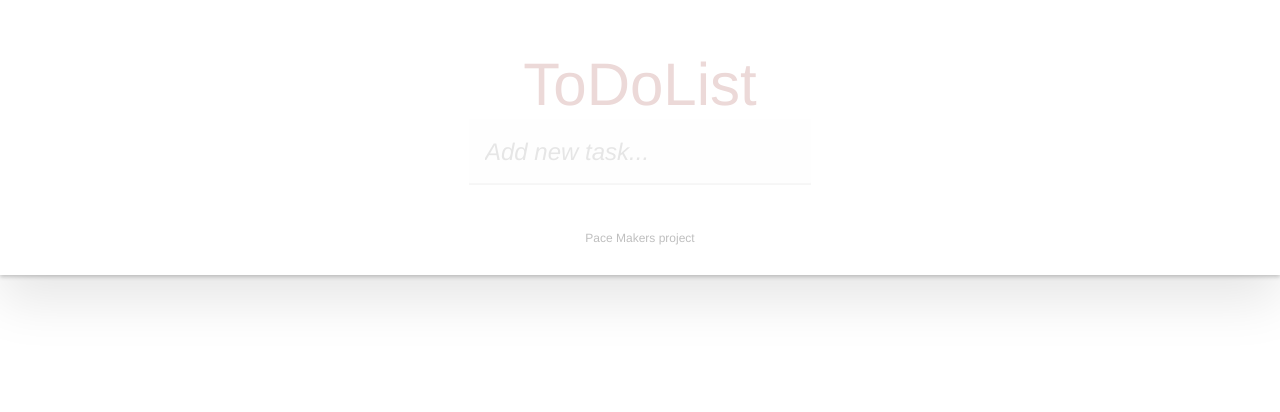
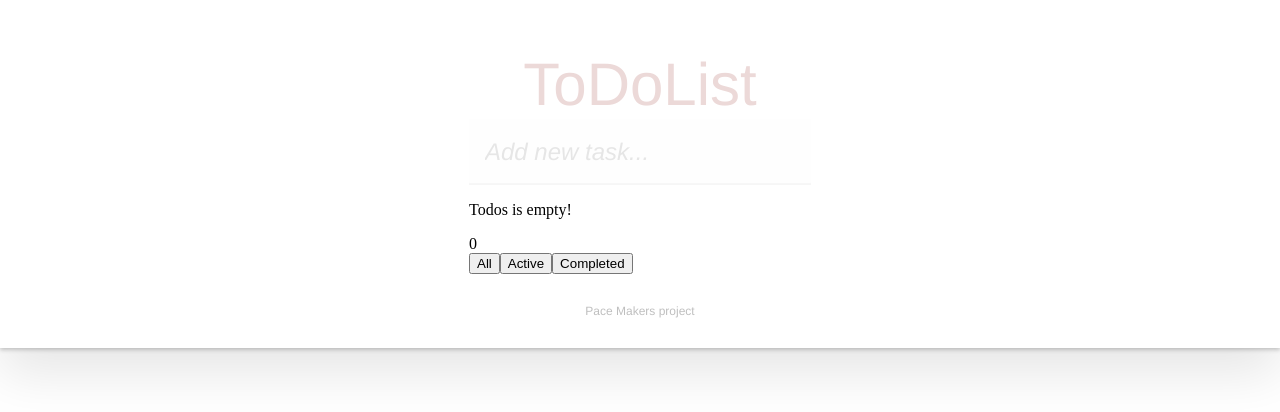
Before and after one commit to mashhhok/todo-list, a React (Create React App) app: page / in a window 1280 px wide. Shown: the top 412 px of the page. Built offline with nearby package versions, Linux system fonts and the light colour scheme.

Commit message:
[#10]: Implemented filter todos

```diff
--- /dev/null
+++ b/src/components/FilterTodo/FilterTodo.tsx
@@ -0,0 +1,20 @@
+import React from "react";
+import { TodoI } from "../../types";
+
+interface FilterTodoProps {
+  setStatus: any;
+  filteredTodos: TodoI[];
+}
+
+export const FilterTodo: React.FC<FilterTodoProps> = (props) => {
+  return (
+    <div>
+      <div>{props.filteredTodos.length}</div>
+      <div>
+        <button onClick={() => props.setStatus("all")}>All</button>
+        <button onClick={() => props.setStatus("active")}>Active</button>
+        <button onClick={() => props.setStatus("completed")}>Completed</button>
+      </div>
+    </div>
+  );
+};
--- a/src/components/TodoList/TodoList.tsx
+++ b/src/components/TodoList/TodoList.tsx
@@ -5,12 +5,22 @@ import { TodoItem } from "../TodoItem/TodoItem";
 type TodoItemsList = {
   todos: TodoI[];
   setTodos: any;
+  filteredTodos: TodoI[];
+  status: string;
 };
 
 export const TodoList: React.FC<TodoItemsList> = (props) => {
   return (
+    <div>
+      {props.filteredTodos.length === 0 && props.status === "all" ? ( // Check for all todo tasks
+        <p>Todos is empty!</p>
+      ) : props.filteredTodos.length === 0 && props.status === "active" ? ( // Check for active tasks
+        <p>You have no active tasks!</p>
+      ) : props.filteredTodos.length === 0 && props.status === "completed" ? ( // Check for completed tasks
+        <p>You haven't completed any tasks!</p>
+      ) : (
         <ul>
-      {props.todos.map((todo) => (
+          {props.filteredTodos.map((todo) => (
             <TodoItem
               key={todo.id}
               todo={todo}
@@ -19,5 +29,7 @@ export const TodoList: React.FC<TodoItemsList> = (props) => {
             />
           ))}
         </ul>
+      )}
+    </div>
   );
 };
--- a/src/layout/Main/Main.tsx
+++ b/src/layout/Main/Main.tsx
@@ -1,14 +1,39 @@
-import React, { useState } from "react";
+import React, { useState, useEffect } from "react";
+import { FilterTodo } from "../../components/FilterTodo/FilterTodo";
 import { InputForm } from "../../components/InputForm/InputForm";
 
-import { TodoList } from '../../components/ToDoList/TodoList'
+import { TodoList } from "../../components/ToDoList/TodoList";
 
 import { TodoI } from "../../types";
 
 const Main = () => {
   const [todos, setTodos] = useState<TodoI[]>([]);
-  const [isEditingID, setIsEditingID] = useState<string>("");
-  const [editingText, setEditingText] = useState<string>("");
+  // const [allComplete, setAllComplete] = useState<number>(0);
+
+  const [status, setStatus] = useState("all");
+  const [filteredTodos, setFilteredTodos] = useState<TodoI[]>([]);
+
+  const filterHandler = () => {
+    switch (status) {
+      case "completed":
+        setFilteredTodos(todos.filter((todo) => todo.complete === true));
+        break;
+      case "active":
+        setFilteredTodos(todos.filter((todo) => todo.complete === false));
+        break;
+      default:
+        setFilteredTodos(todos);
+        break;
+    }
+  };
+
+  useEffect(() => {
+    filterHandler();
+  }, [todos, status]);
+
+  // useEffect(() => {
+  //   setAllComplete(todos.filter((todo) => todo.complete === true).length);
+  // }, [todos]);
 
   const addToList = (todoItemText: string): void => {
     if (todoItemText) {
@@ -20,10 +45,17 @@ const Main = () => {
       alert("please, type the text");
     }
   };
+
   return (
     <div>
       <InputForm addTodo={addToList} />
-      <TodoList todos={todos} setTodos={setTodos} />
+      <TodoList
+        status={status}
+        filteredTodos={filteredTodos}
+        todos={todos}
+        setTodos={setTodos}
+      />
+      <FilterTodo filteredTodos={filteredTodos} setStatus={setStatus} />
       {/* {todos.map((todo) => (
         <li>{todo.name}</li>
       ))} */}
```
Also changed, not shown: src/app/App.tsx (+10 -11 lines), src/layout/Footer/Footer.tsx (+10 -10 lines), src/layout/Header/Header.tsx (+5 -9 lines). Lines whose indentation alone changed are shown as unchanged.
